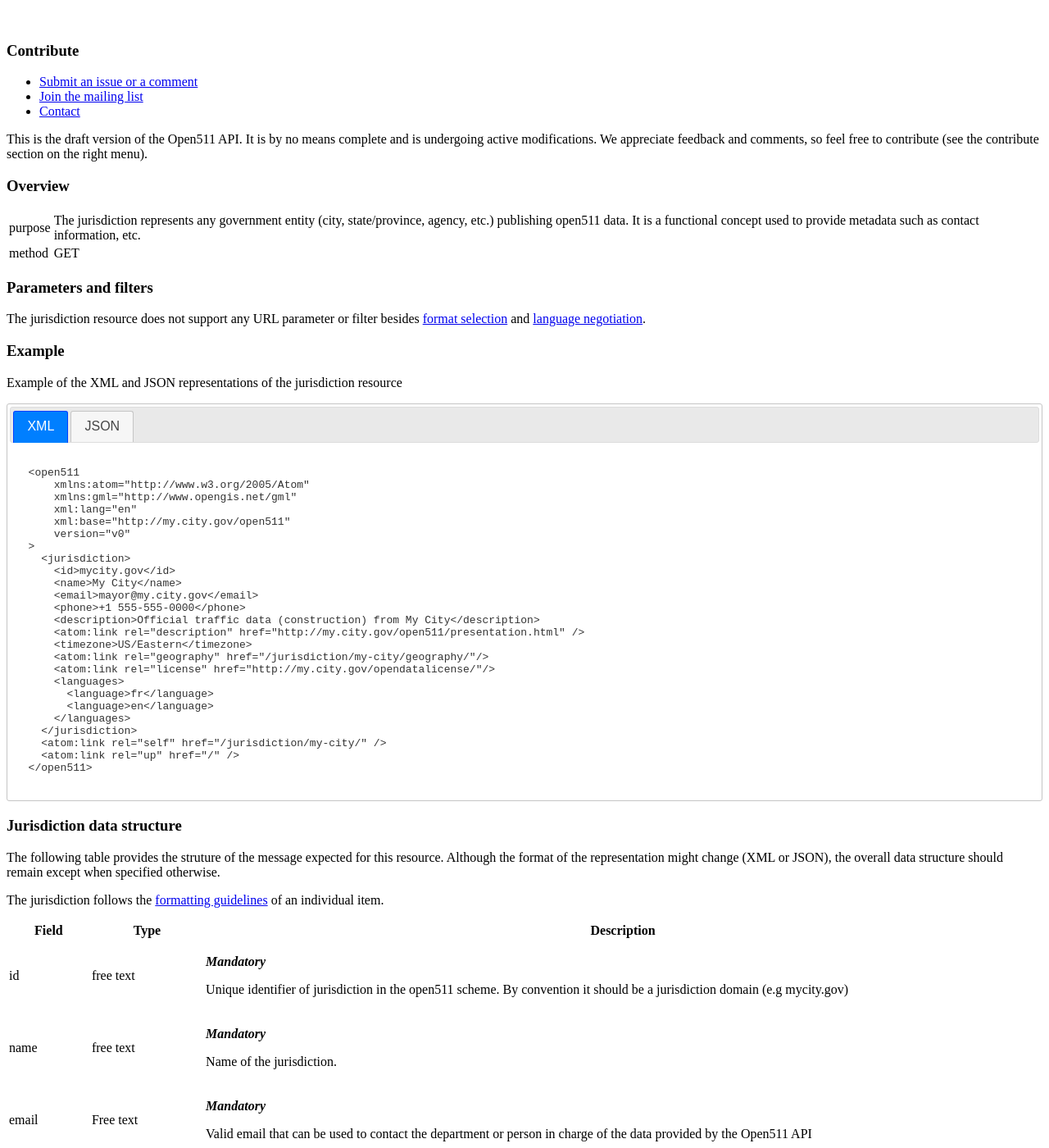
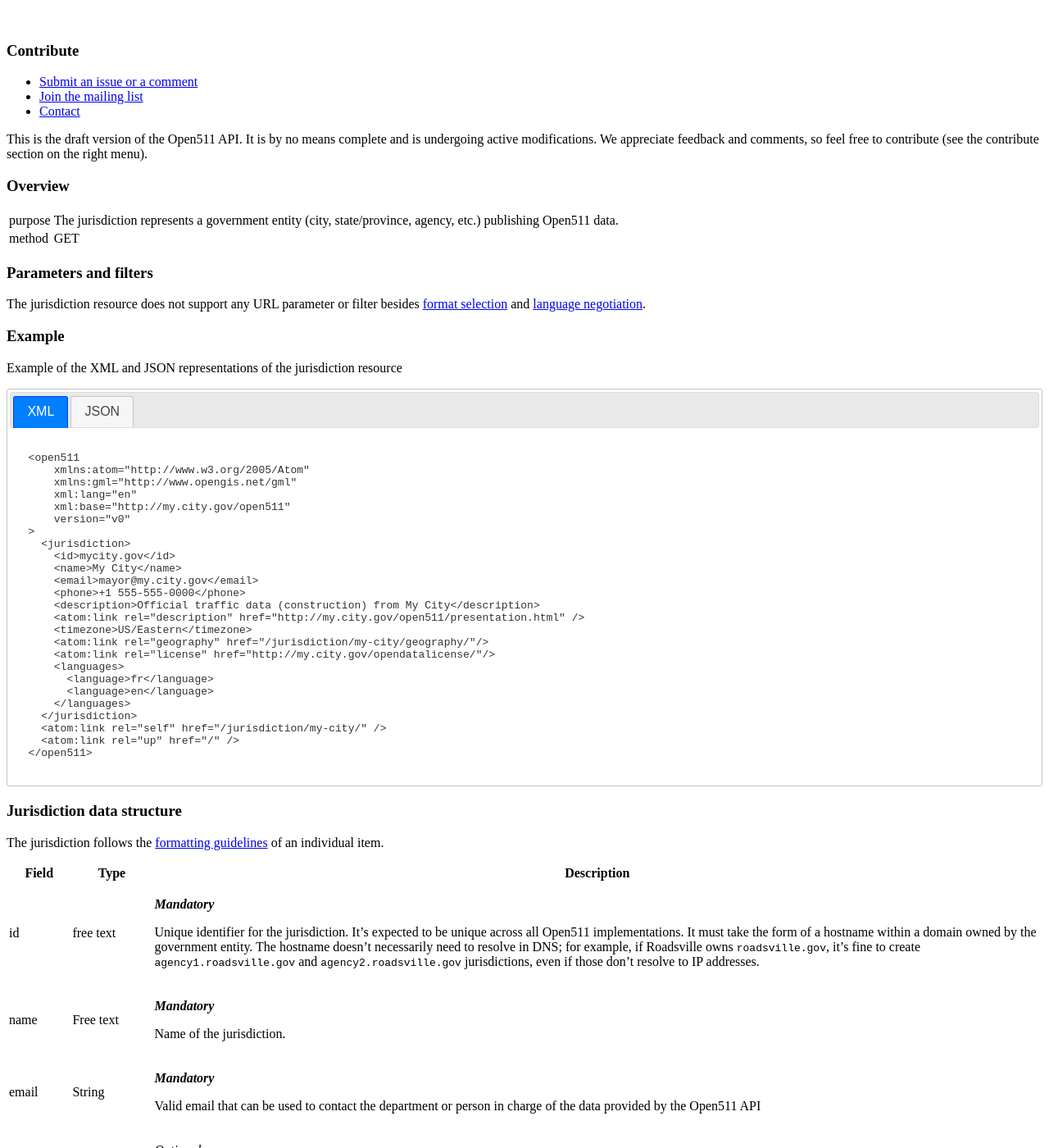
Before and after one commit to open511/Open511API, a Jekyll site: the page built from jurisdiction.html, in a window 1280 px wide and 1400 px high, scrolled down 404 px. Shown: the whole window at 82% size. Built offline with Jekyll 4.4.1, drawn with Linux system fonts in a browser that asks for light colours; nearby versions of some CDN libraries; some of the changed text lies outside the part shown.

Commit message:
Jurisdiction copy edits

```diff
--- a/jurisdiction.html
+++ b/jurisdiction.html
@@ -4,7 +4,7 @@ title: Jurisdiction
 presentation :
   a :
     name : purpose
-    value : The jurisdiction represents any government entity (city, state/province, agency, etc.) publishing open511 data. It is a functional concept used to provide metadata such as contact information, etc.
+    value : The jurisdiction represents a government entity (city, state/province, agency, etc.) publishing Open511 data.
   b :
     name : method
     value : GET
@@ -23,25 +23,25 @@ representation :
     - name: id
       type: free text
       mandatory: Mandatory
-      desc: <p>Unique identifier of jurisdiction in the open511 scheme. By convention it should be a jurisdiction domain (e.g mycity.gov)</p>
+      desc: <p>Unique identifier for the jurisdiction. It&rsquo;s expected to be unique across all Open511 implementations. It must take the form of a hostname within a domain owned by the government entity. The hostname doesn&rsquo;t necessarily need to resolve in DNS; for example, if Roadsville owns <code>roadsville.gov</code>, it&rsquo;s fine to create <code>agency1.roadsville.gov</code> and <code>agency2.roadsville.gov</code> jurisdictions, even if those don&rsquo;t resolve to IP addresses.</p>
 
     - name: name
-      type: free text
+      type: Free text
       mandatory: Mandatory
       desc: <p>Name of the jurisdiction.</p>
 
     - name: email
-      type: Free text
+      type: String
       mandatory: Mandatory
       desc: <p>Valid email that can be used to contact the department or person in charge of the data provided by the Open511 API</p>
 
-    - name: description_url
+    - name: description
       type: <a href="guidelines.html#links">Link</a>
       mandatory: Optional
       desc: <p>Link pointing to a human readable resource (web page, pdf file, etc) providing details about the Open511 service and the jurisdiction covered.</p>
 
     - name: phone
-      type: Free text
+      type: String
       mandatory: Optional
       desc: <p>Phone number to contact the department or person in charge of the data provided by the Open511 API</p>
 
@@ -60,10 +60,10 @@ representation :
       mandatory: Optional
       desc: <p>The timezone of the jurisdiction; will be used as the default for events belonging to this jurisdiction. Should always be provided, except in cases where a jurisdiction spans multiple timezones.</p>
 
-    - name: license_url
+    - name: license
       type: <a href="guidelines.html#links">Link</a>
       mandatory: Mandatory
-      desc: <p>Link to a resource containing the license covering the data provided in the API. In XML, the <code>rel</code> attribute needs the value <code>license</code></p>
+      desc: <p>Link to a resource containing the license covering the data provided in the API.</p>
 
     - name: languages
       type: Collection of <code>language</code>
@@ -174,8 +174,6 @@ $(function() {
 
 <h3>Jurisdiction data structure</h3>
 
-<p>The following table provides the struture of the message expected for this resource. Although the format of the representation might change (XML or JSON), the overall data structure should remain except when specified otherwise.</p>
-
 <p>The jurisdiction follows the <a href="guidelines.html#format">formatting guidelines</a> of an individual item.</p>
 
   <table class="representation">
```
Also changed, not shown: other parts of jurisdiction.html (+2 -2 lines).
